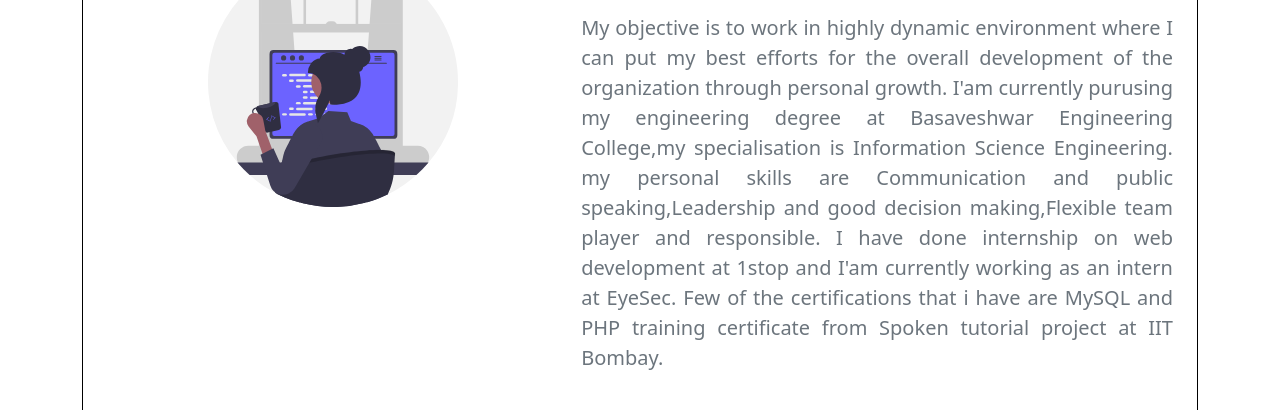
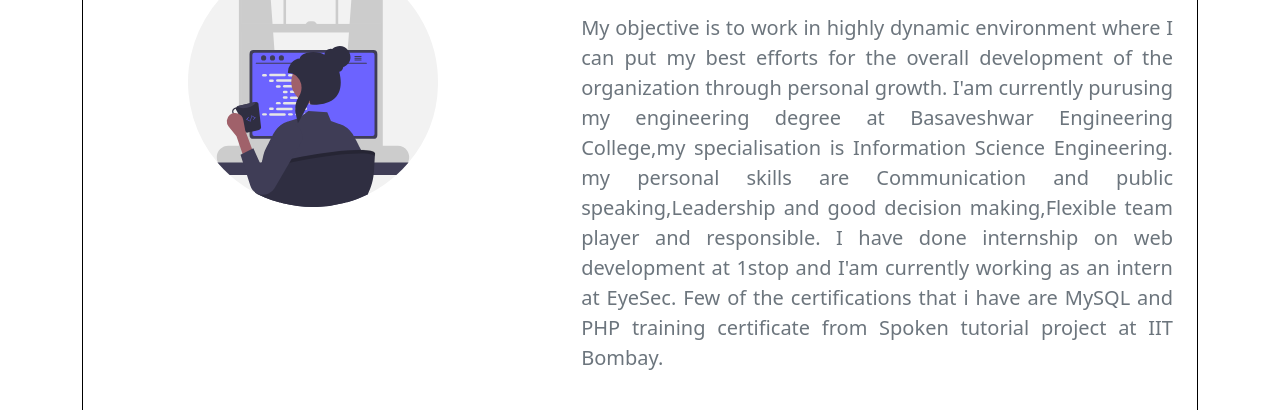
Before and after one commit to PoojaRagi/Poojaportfolio.github.io, a plain HTML site: page index.html in a window 1280 px wide. Shown: the part 168-578 px from the top of the page. Drawn offline with nearby package versions, Linux system fonts and the light colour scheme.

Commit message:
Update index.html

```diff
--- a/index.html
+++ b/index.html
@@ -43,7 +43,7 @@
       <div class="row">
         <div class="col-sm-5 col-12">
           <br>
-          <img src="pooja.svg" alt="Image!!" style="margin-left: 60px;">
+          <img src="pooja.svg" alt="Image!!" style="margin-left: 40px;">
         </div>
         <div class="col-sm-7 col-12">
           <h1 style="text-align: center;">Pooja Ragi</h1>
```
